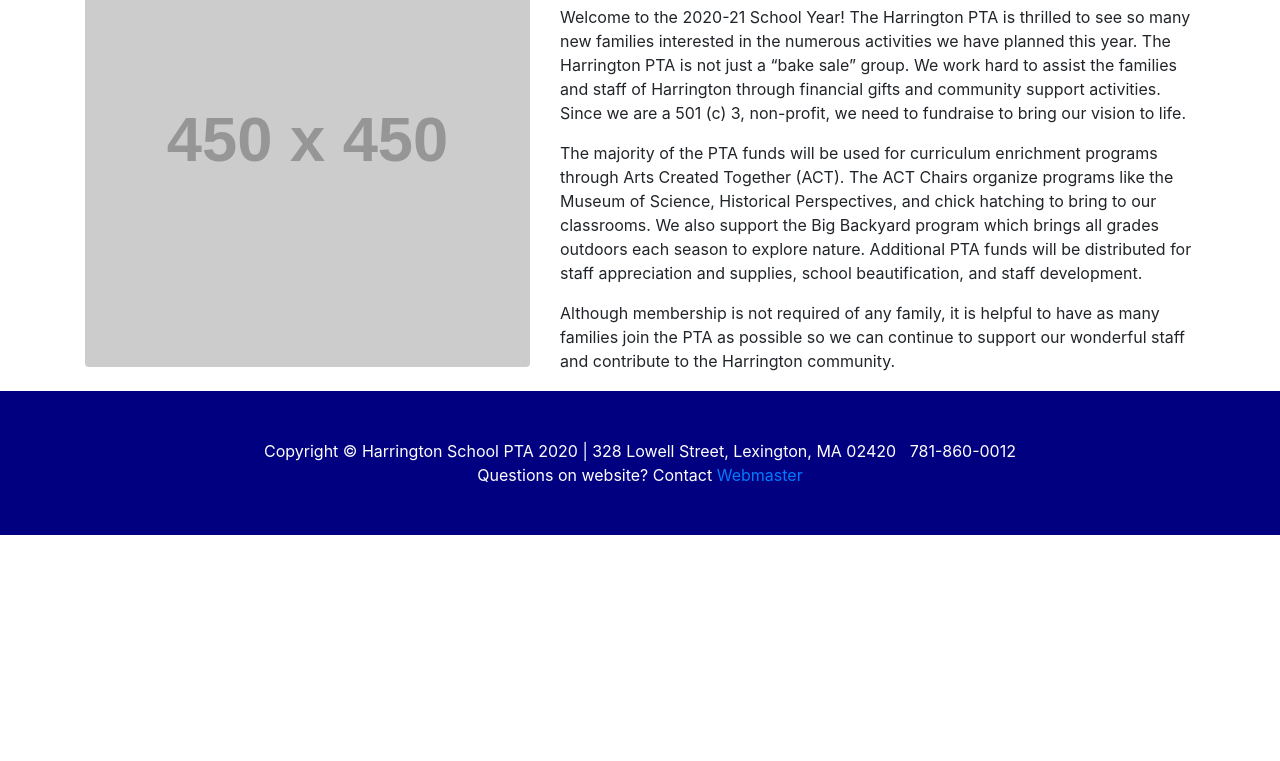
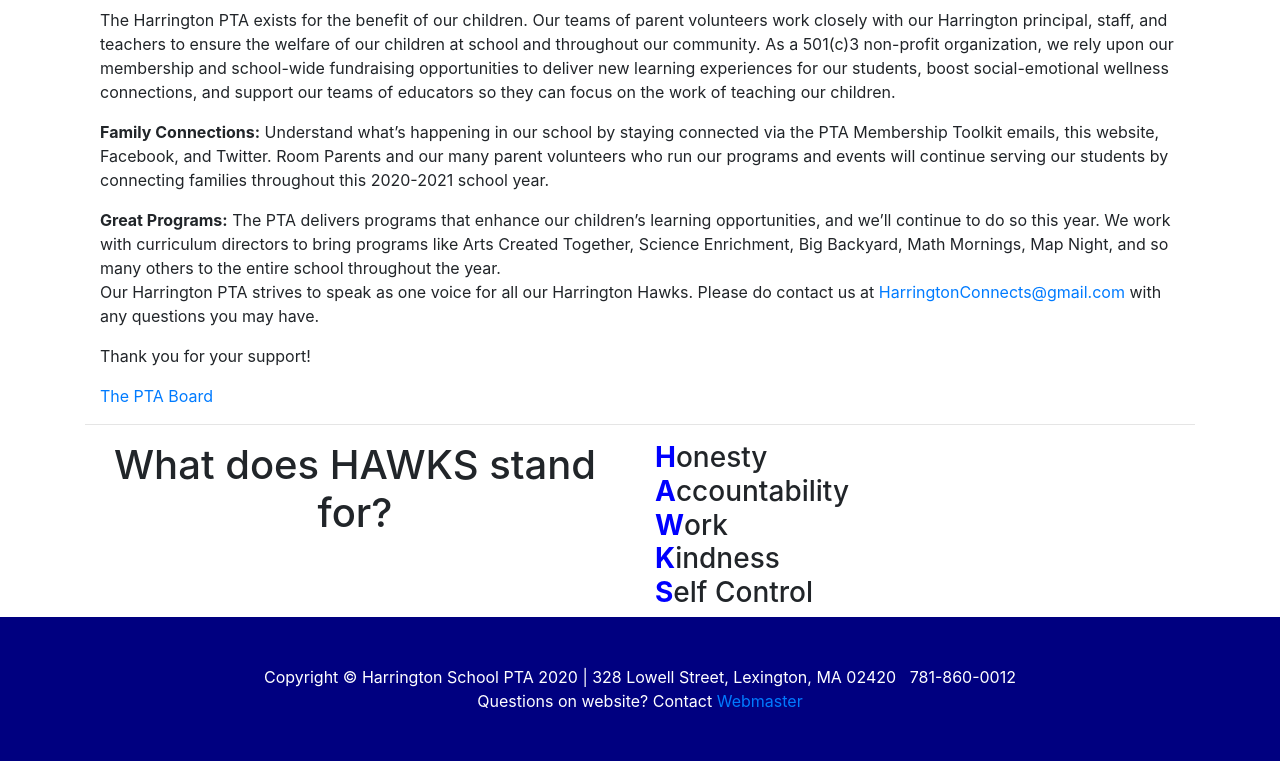
Before and after one commit to lindachen1/Harrington-Website, a website: page about.html in a window 1280 px wide. Shown: the part 305-1066 px from the top of the page. Before the commit the page ends 840 px from the top, so only its background shows below. Drawn offline with Linux system fonts and the light colour scheme; placeholder pictures from the web are drawn by us.

Commit message:
updated about page

```diff
--- a/about.html
+++ b/about.html
@@ -81,22 +81,41 @@
       <li class="breadcrumb-item active">About</li>
     </ol>
 
-    <!-- Intro Content -->
-    <div class="row">
-      <div class="col-lg-5">
-        <img class="img-fluid rounded mb-4" src="http://placehold.it/450x450" alt="">
-      </div>
-      <div class="col-lg-7">
-        <h2 style="color:blue;">Welcome!</h2>
-        <h4>From the PTA Presidents</h4>
-        <p>Welcome to the 2020-21 School Year! The Harrington PTA is thrilled to see so many new families interested in the numerous activities we have planned this year. The Harrington PTA is not just a “bake sale” group. We work hard to assist the families and staff of Harrington through financial gifts and community support activities. Since we are a 501 (c) 3, non-profit, we need to fundraise to bring our vision to life.</p>
-        <p>The majority of the PTA funds will be used for curriculum enrichment programs through Arts Created Together (ACT). The ACT Chairs organize programs like the Museum of Science, Historical Perspectives, and chick hatching to bring to our classrooms. We also support the Big Backyard program which brings all grades outdoors each season to explore nature. Additional PTA funds will be distributed for staff appreciation and supplies, school beautification, and staff development.</p>
-        <p>Although membership is not required of any family, it is helpful to have as many families join the PTA as possible so we can continue to support our wonderful staff and contribute to the Harrington community.</p>
-      </div>
-    </div>
-    <!-- /.row -->
+    <div class="container">
+      <h2 style="color:blue;">About the Harrington PTA</h2>
 
+	  <p>Welcome, Hawk families, to this unique and challenging 2020-2021 school year.</p>
+	  <p>The Harrington PTA exists for the benefit of our children. Our teams of parent volunteers work closely with our Harrington principal, staff, and teachers to ensure the welfare of our children at school and throughout our community. As a 501(c)3 non-profit organization, we rely upon our membership and school-wide fundraising opportunities to deliver new learning experiences for our students, boost social-emotional wellness connections, and support our teams of educators so they can focus on the work of teaching our children. </p>
+	  <p><strong>Family Connections:</strong>
+		Understand what’s happening in our school by staying connected via the PTA Membership Toolkit emails, this website, Facebook, and Twitter. Room Parents and our many parent volunteers who run our programs and events will continue serving our students by connecting families throughout this 2020-2021 school year.
+	  </p>
+	  <p><strong>Great Programs:</strong>
+		The PTA delivers programs that enhance our children’s learning opportunities, and we’ll continue to do so this year. We work with curriculum directors to bring programs like Arts Created Together, Science Enrichment, Big Backyard, Math Mornings, Map Night, and so many others to the entire school throughout the year.
+		<br />
+		Our Harrington PTA strives to speak as one voice for all our Harrington Hawks. Please do contact us at <a href="mailto:HarringtonConnects@gmail.com">HarringtonConnects@gmail.com</a> with any questions you may have.
+	  </p>
+	  <p>Thank you for your support!</p>
+	  <p><a href="board.html">The PTA Board</a></p>
+	</div>
 
+	<hr>
+
+	<div class="row">
+	  <div class="col-md-6">
+		<center>
+		<h1>What does HAWKS stand for?</h1>
+		</center>
+	  </div>
+	  <div class="col-md-6">
+		<h3>
+			<span style="color:blue; font-weight:bold">H</span>onesty <br />
+			<span style="color:blue; font-weight:bold">A</span>ccountability <br />
+			<span style="color:blue; font-weight:bold">W</span>ork <br />
+			<span style="color:blue; font-weight:bold">K</span>indness <br />
+			<span style="color:blue; font-weight:bold">S</span>elf Control
+		</h3>
+	  </div>
+	</div>
 
 
   </div>
```
